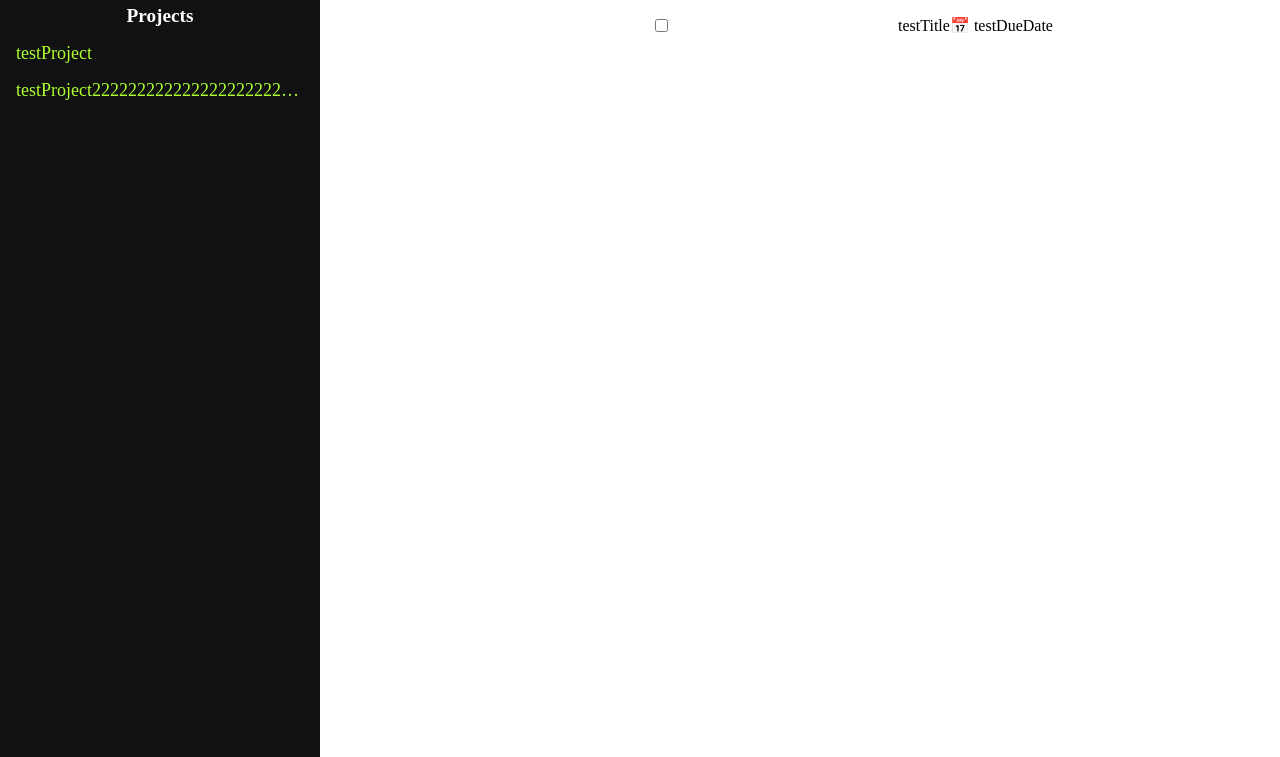
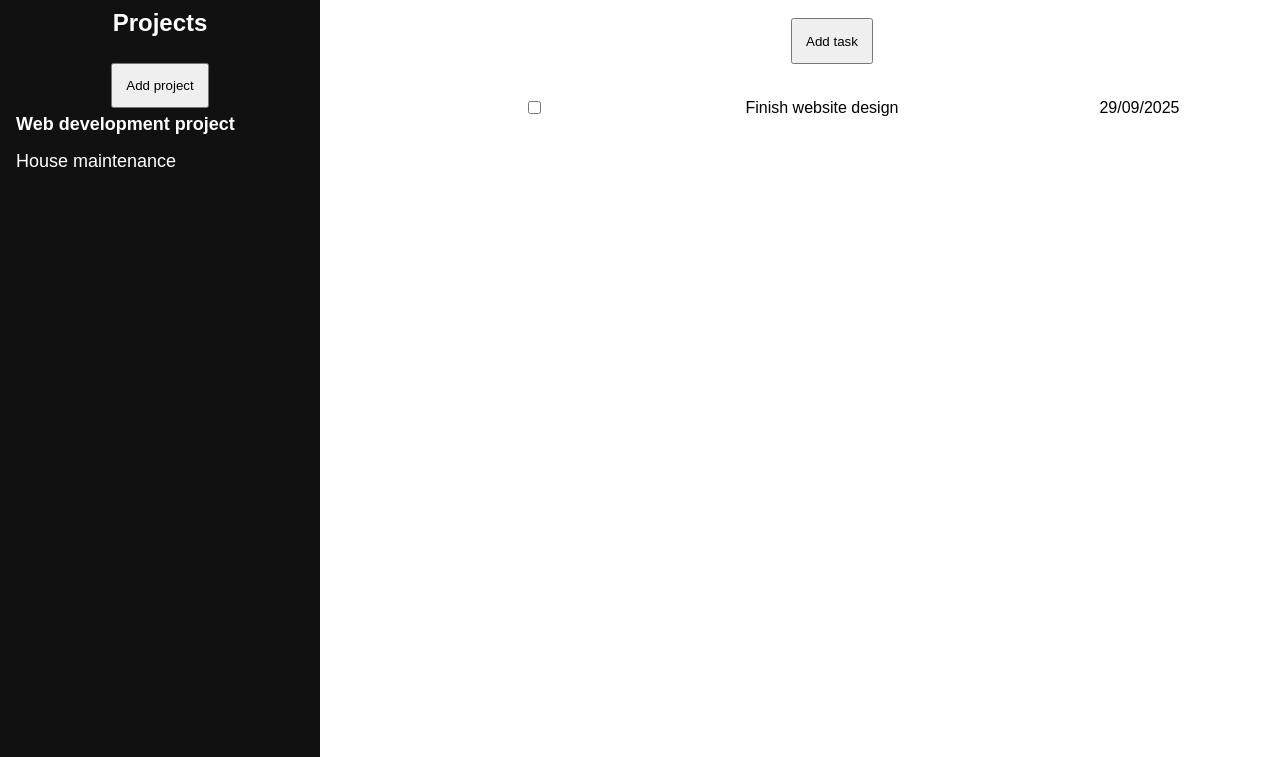
Before and after one commit to charliewhyman/to-do-list, a website built with webpack: page dist/index.html in a window 1280 px wide. Shown: the part 43-800 px from the top of the page. Built offline with nearby package versions, Linux system fonts and the light colour scheme.

Commit message:
Added buttons and cleaned up css

```diff
--- a/src/index.js
+++ b/src/index.js
@@ -1,6 +1,6 @@
 import {createToDo, updateToDo, deleteToDo, getUniqueProjects, filterToDos} from './toDos';
 import {getToDos, setToDos, overwriteToDosArray} from './storage';
-import {createBaseElements, generateTaskList, addSideNavLinks, createmodal} from './ui';
+import {createBaseElements, generateTaskList, addSideNavLinks, createModal, highlightProject} from './ui';
 
 //import {resetPage} from './ui'
 
@@ -10,17 +10,19 @@ import "./style.css";
 let toDos = [];
 
 //testing
-//create two test toDos
-let testToDo = createToDo('testTitle','testProject','testDescription','testDueDate','testPriority');
-let testToDo2 = createToDo('testTitle2','testProject2222222222222222222222222222222','testDescription2','testDueDate2','testPriority2')
+//create test toDos
+let testToDo = createToDo('Finish website design','Web development project','Complete css styling for the website','29/09/2025','High');
+let testToDo2 = createToDo('Sweep the floors','House maintenance','Sweep the downstairs floors','12/01/2027','Low');
+let testToDo3 = createToDo('Clean the windows','House maintenance','Clean the upstairs windows','03/06/2023','Low');
 
 //add the new toDos to the toDos array
 toDos.push(testToDo);
 toDos.push(testToDo2);
+toDos.push(testToDo3);
 
 //push the toDos array to localStorage
 setToDos('toDos', toDos);
-
+/*
 //retrieve the stringified toDos object from localStorage and print
 let retrievedToDos = getToDos('toDos');
 
@@ -37,10 +39,7 @@ setToDos('toDos', toDos);
 overwriteToDosArray(toDos);
 
 //delete toDo
-//deleteToDo(toDos, 'testProject', 'testTitle');
-
-//push the toDos array to localStorage
-setToDos('toDos', toDos);
+//deleteToDo(toDos, 'testProject', 'testTitle'); */
 
 //DOM
 //create base elements
@@ -55,7 +54,7 @@ let uniqueProjects = getUniqueProjects(toDos);
 addSideNavLinks(uniqueProjects);
 
 //get tasks based on selected project
-let selectedProject = 'testProject';
+let selectedProject = 'Web development project';
 
 //select tasks from selected project
 let selectedToDos = filterToDos(toDos, selectedProject);
@@ -63,7 +62,10 @@ let selectedToDos = filterToDos(toDos, selectedProject);
 generateTaskList(selectedToDos);
 
 //create modal box for editing task properties
-createmodal();
+createModal();
+
+//highlight the selected project in the sidebar
+highlightProject(selectedProject);
 
 //event listeners
 //add event listeners to all topNav links
@@ -85,13 +87,14 @@ sideNav.addEventListener('click', (event) => {
         selectedProject = event.target.id;
         selectedToDos = filterToDos(toDos, selectedProject);
         generateTaskList(selectedToDos);
+        highlightProject(selectedProject);
     };
 });
 
 //add event listener to tasks to open modal box
 let modal = document.getElementById('modal');
 
-document.querySelectorAll('.taskItemDiv').forEach(item => {
+document.querySelectorAll('.taskItem').forEach(item => {
     item.addEventListener('click', event => {
         modal.style.display = "block";
     })
--- a/src/style.css
+++ b/src/style.css
@@ -2,6 +2,7 @@ body {
     margin: 0;
     padding: 0;
     box-sizing: border-box;
+    font-family: 'Source Sans Pro', sans-serif;
   }
 
 #topNav {
@@ -34,6 +35,9 @@ body {
 
 /* The sidebar menu */
 .sideNav {
+  display: flex;
+  flex-direction: column;
+  color: white;
   height: 100%; /* Full-height: remove this if you want "auto" height */
   position: fixed; /* Fixed Sidebar (stay in place on scroll) */
   z-index: 1; /* Stay on top */
@@ -45,12 +49,23 @@ body {
   width: 25%;
 }
 
+#sideNavTitle {
+  padding: 1rem 1rem 0rem 1rem;
+  font-size: 1.5rem;
+  color: white;
+  text-align: center;
+}
+
+#addProjectButton {
+  margin: 2% auto; /* 15% from the top and centered */
+  padding: 4%;
+}
+
 /* The navigation menu links */
 .sideNav a {
   padding: 0rem 1rem 1rem 1rem;
   text-decoration: none;
   font-size: large;
-  color: greenyellow;
   display: block;
   white-space: nowrap;
   overflow: hidden;
@@ -63,12 +78,7 @@ body {
   cursor: pointer;
 }
 
-#sideNavTitle {
-  padding: 1rem 1rem 0rem 1rem;
-  font-size: larger;
-  color: white;
-  text-align: center;
-}
+
 
 /* On smaller screens, where height is less than 450px, change the style of the sidebar (less padding and a smaller font size) */
 @media screen and (max-height: 450px) {
@@ -76,21 +86,23 @@ body {
   .sideNav a {font-size: 18px;}
 }
 
-#container {
+#taskContainer {
+  display: flex;
+  flex-direction: column;
   margin-left: 30%;
 }
 
-.listItem {
-  display: flex;
-  justify-content: space-evenly;
+#addTaskButton {
+
+  margin: 2% auto; /* 15% from the top and centered */
+  padding: 1.5%;
 }
 
-#checkBoxDiv {
-  justify-self: left;
-}
-
-.taskItem {
-  display: inline-block;
+.listItem {
+  list-style: none;
+  display: flex;
+  align-items: center;
+  justify-content: space-around;
 }
 
 /* modal box */
@@ -113,6 +125,7 @@ body {
   background-color: #fefefe;
   margin: 15% auto; /* 15% from the top and centered */
   padding: 20px;
+  padding-top: 0px;
   border: 1px solid #888;
   width: 80%; /* Could be more or less, depending on screen size */
 }
@@ -121,8 +134,12 @@ body {
 #close {
   color: #aaa;
   float: right;
-  font-size: 28px;
-  font-weight: bold;
+  font-size: 38px!important;
+}
+
+#close::before, close::after {
+  display: inline-block;
+  content: '\00d7';
 }
 
 #close:hover,
--- a/src/ui.js
+++ b/src/ui.js
@@ -45,58 +45,62 @@ const createBaseElements = function createBaseElements() {
     sideNavTitle.textContent = 'Projects';
     sideNavTitleDiv.appendChild(sideNavTitle);
 
+    var addProjectButton = document.createElement('button');
+    addProjectButton.id = 'addProjectButton';
+    addProjectButton.textContent = 'Add project';
+    sideNav.appendChild(addProjectButton);
+
     //create container element
-    var container = document.createElement('div');
-    container.id = 'container';
-    document.body.appendChild(container);
+    var taskContainer = document.createElement('div');
+    taskContainer.id = 'taskContainer';
+    document.body.appendChild(taskContainer);
 };
 
 //add tasks as items in unordered list
 const generateTaskList = function generateTaskList(array) {
 
     //clear container
-    container.innerHTML = "";
+    taskContainer.innerHTML = "";
 
+    //add 'add task' button
+    var addTaskButton = document.createElement('button');
+    addTaskButton.id = 'addTaskButton';
+    addTaskButton.textContent = 'Add task';
+    taskContainer.appendChild(addTaskButton);
+
+    //add task list
     var projectList = document.createElement('ul');
-    container.appendChild(projectList);
+    projectList.id = 'projectList';
+    taskContainer.appendChild(projectList);
 
     array.forEach(toDo => {
         let toDoListItem = document.createElement('li');
         toDoListItem.className = 'listItem';
+        toDoListItem.id = 'listItem' + array.indexOf(toDo);
         projectList.appendChild(toDoListItem);
 
         //add check button to mark project complete
-        let checkBoxDiv = document.createElement('div');
-        checkBoxDiv.id = 'checkBoxDiv'
-        toDoListItem.appendChild(checkBoxDiv);
-
         let checkBox = document.createElement('input');
         checkBox.type = 'checkBox';
         checkBox.id = 'checkBox';
 
-        checkBoxDiv.appendChild(checkBox);
+        toDoListItem.appendChild(checkBox);
 
-        // add task item div
-        let taskItemDiv = document.createElement('div');
-        taskItemDiv.className = 'taskItemDiv';
-
-        toDoListItem.appendChild(taskItemDiv);
-
-        //add task name to task item div
+        //add task name
         let taskNameDiv = document.createElement('div');
         taskNameDiv.className = 'taskItem';
         taskNameDiv.id = 'taskName';
         taskNameDiv.textContent = toDo.title;
 
-        taskItemDiv.appendChild(taskNameDiv);
+        toDoListItem.appendChild(taskNameDiv);
 
-        //add task due date to task item div
+        //add task due date
         let taskDueDateDiv = document.createElement('div');
         taskDueDateDiv.className = 'taskItem';
-        taskNameDiv.id = 'taskDueDate';
-        taskDueDateDiv.textContent = '\uD83D\uDCC5' + ' ' + toDo.dueDate;
+        taskDueDateDiv.id = 'taskDueDate';
+        taskDueDateDiv.textContent = toDo.dueDate;
 
-        taskItemDiv.appendChild(taskDueDateDiv);
+        toDoListItem.appendChild(taskDueDateDiv);
     })
 
   };
@@ -115,7 +119,7 @@ const addSideNavLinks = function addSideNavLinks(array) {
 };
 
 //create a function to generate the modal box form for editing task properties
-const createmodal = function createmodal() {
+const createModal = function createModal() {
     let modal = document.createElement('div');
     modal.id = 'modal';
     document.body.appendChild(modal);
@@ -126,7 +130,6 @@ const createmodal = function createmodal() {
 
     let closeButton = document.createElement('span');
     closeButton.id = 'close';
-    closeButton.textContent = 'X';
     modalContent.appendChild(closeButton);
 
     let modalForm = document.createElement('form');
@@ -212,4 +215,19 @@ const createmodal = function createmodal() {
     formSubmitDiv.appendChild(formSubmitButton);
 };
 
-export {createBaseElements, generateTaskList, addSideNavLinks, createmodal};
+//create a function to highlight the selected project
+const highlightProject = function highlightProject(selectedProject) {
+    const projectLinks = document.querySelectorAll(".projectLink");
+
+    projectLinks.forEach(function(projectLink) {
+        projectLink.style.fontWeight = 'normal';
+      if (projectLink.id === selectedProject) {
+          console.log(projectLink)
+          projectLink.style.fontWeight = 'bold';
+      }
+    });
+
+};
+
+
+export {createBaseElements, generateTaskList, addSideNavLinks, createModal, highlightProject};
```
